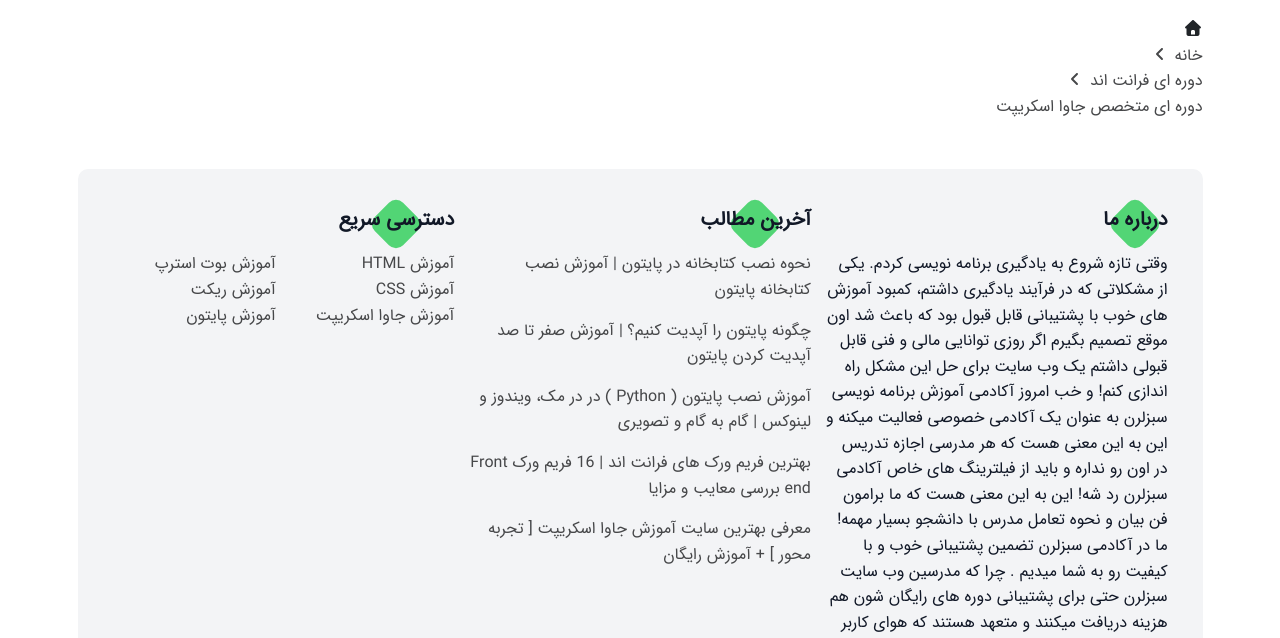
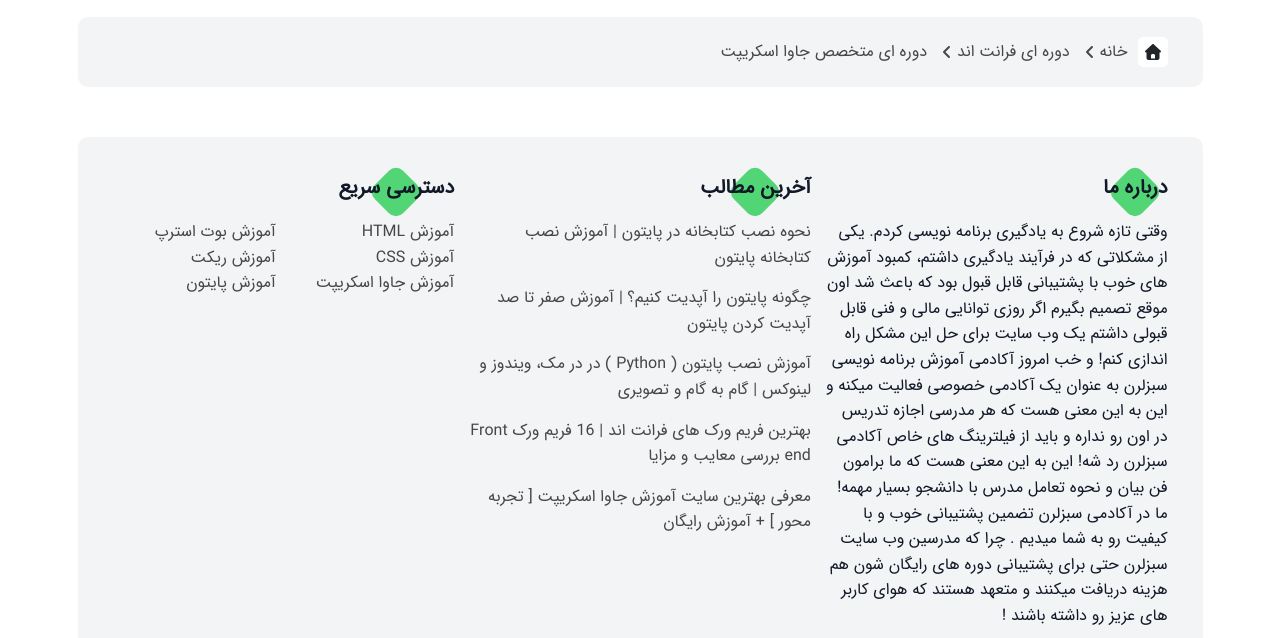
Before and after one commit to Hossein-NP/SabzLearn-Advanced, a plain HTML site: page course.html in a window 1280 px wide. Shown: the part 152-790 px from the top of the page. Drawn offline with Linux system fonts and the light colour scheme.

Commit message:
breadrumb style

```diff
--- a/course.html
+++ b/course.html
@@ -123,7 +123,7 @@
       <div class="breadcrumb">
         <div class="container">
           <div class="breadcrumb-content">
-            <div class="breadcrumb-content__home-content-iccon">
+            <div class="breadcrumb-content__home-content-icon">
               <i class="fas fa-home breadrumb-content__home-icon"></i>
             </div>
             <ul class="breadcrumb-content__list">
--- a/css/course.css
+++ b/css/course.css
@@ -8,3 +8,39 @@
 @import "./footer.css";
 @import "./course-box.css";
 @import "./pagination.css";
+
+/* Start breascrumb styles  */
+.breadcrumb-content {
+  background-color: var(--color-gray-100);
+  border-radius: 1rem;
+  padding: 2rem 3.5rem;
+  display: flex;
+  align-items: center;
+
+}
+
+.breadcrumb-content__home-content-icon {
+  background-color: var(--white-color);
+  width: 3rem;
+  height: 3rem;
+  display: flex;
+  align-items: center;
+  justify-content: center;
+  border-radius: 0.5rem;
+}
+
+.breadcrumb-content__list {
+  display: flex;
+  align-items: center;
+  margin-right: 1rem;
+}
+
+.breadrumb-content__item {
+  margin-left: 1rem;
+}
+
+.breadcrumb-content__link {
+  display: flex;
+  align-items: center;
+}
+/* Finish breascrumb styles  */
```
